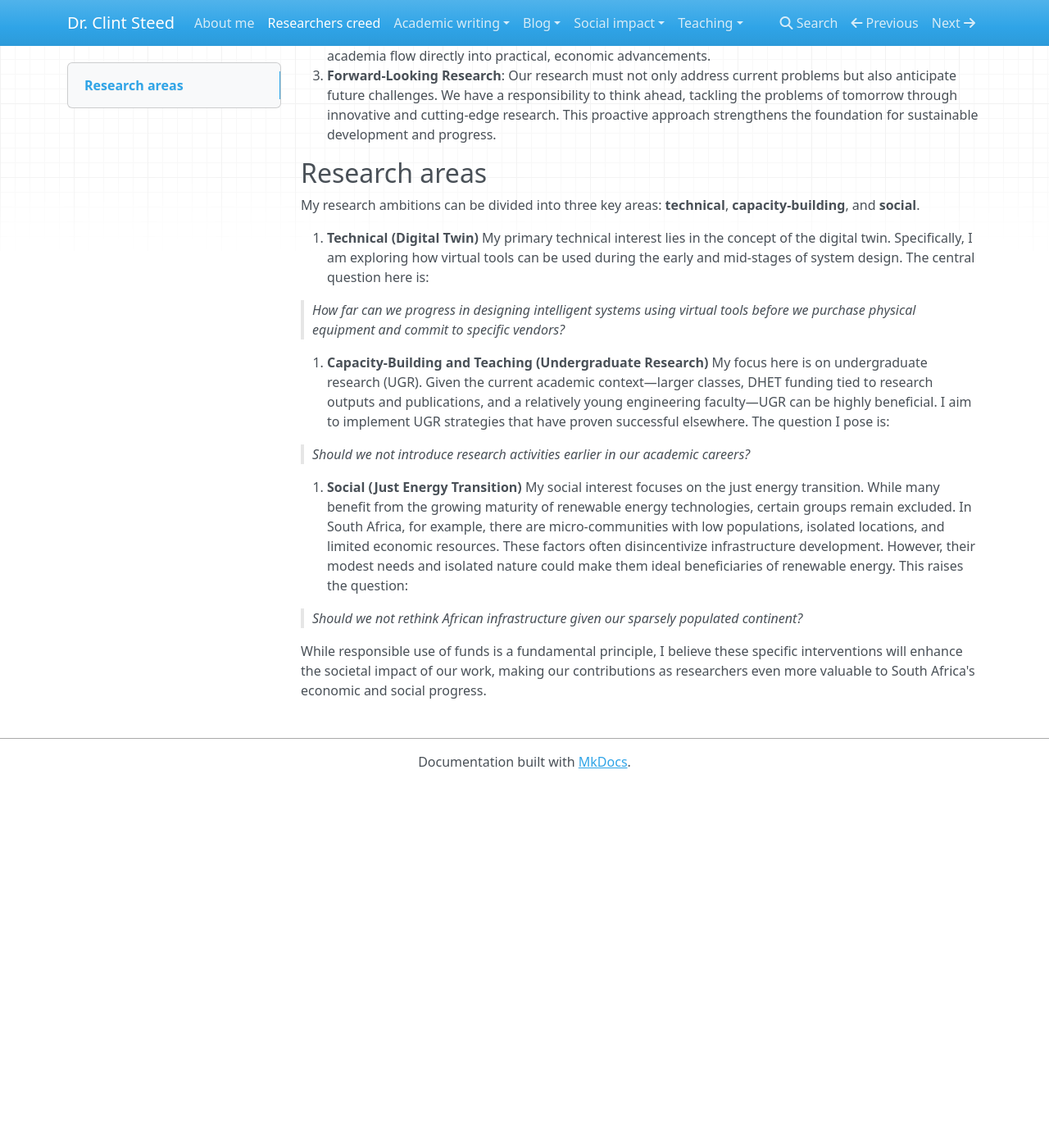
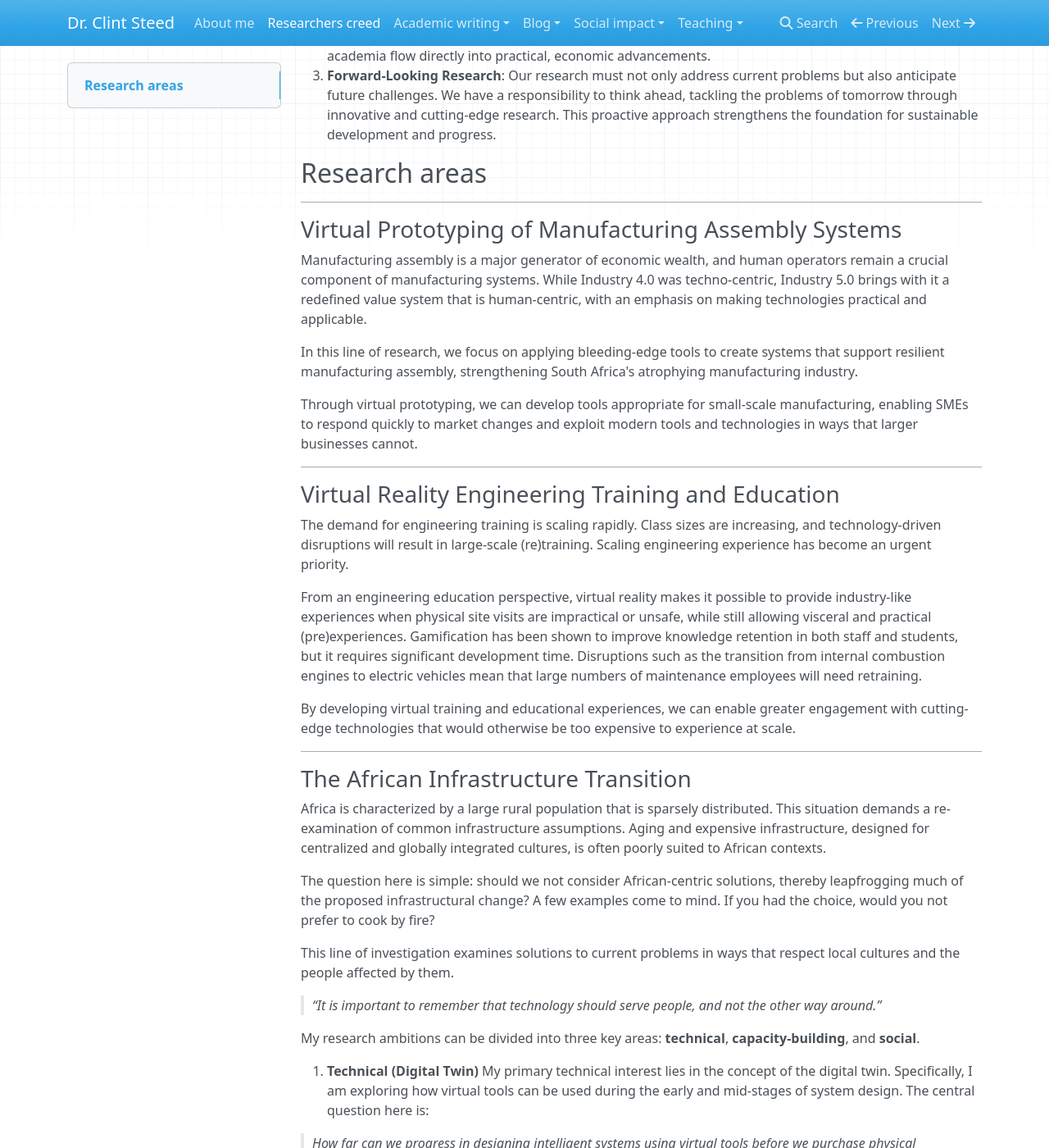
Before and after one commit to Steedalion/Blog, an MkDocs documentation site: the page built from docs/researchers creed.md, in a window 1280 px wide and 1400 px high, scrolled down 252 px. Shown: the whole window at 82% size. Built offline with MkDocs 1.6.1, drawn with Linux system fonts in a browser that asks for light colours; nearby versions of some CDN libraries; before the commit the page ends 1209 px from its top, so only the background shows below that.

Commit message:
Quick push via script.

```diff
--- a/docs/researchers creed.md
+++ b/docs/researchers creed.md
@@ -5,6 +5,40 @@
 3. **Forward-Looking Research**: Our research must not only address current problems but also anticipate future challenges. We have a responsibility to think ahead, tackling the problems of tomorrow through innovative and cutting-edge research. This proactive approach strengthens the foundation for sustainable development and progress.
 
 ## Research areas
+
+------
+
+### Virtual Prototyping of Manufacturing Assembly Systems
+
+Manufacturing assembly is a major generator of economic wealth, and human operators remain a crucial component of manufacturing systems. While Industry 4.0 was techno-centric, Industry 5.0 brings with it a redefined value system that is human-centric, with an emphasis on making technologies practical and applicable.
+
+In this line of research, we focus on applying bleeding-edge tools to create systems that support resilient manufacturing assembly, strengthening South Africa's atrophying manufacturing industry.
+
+Through virtual prototyping, we can develop tools appropriate for small-scale manufacturing, enabling SMEs to respond quickly to market changes and exploit modern tools and technologies in ways that larger businesses cannot.
+
+------
+
+### Virtual Reality Engineering Training and Education
+
+The demand for engineering training is scaling rapidly. Class sizes are increasing, and technology-driven disruptions will result in large-scale (re)training. Scaling engineering experience has become an urgent priority.
+
+From an engineering education perspective, virtual reality makes it possible to provide industry-like experiences when physical site visits are impractical or unsafe, while still allowing visceral and practical (pre)experiences. Gamification has been shown to improve knowledge retention in both staff and students, but it requires significant development time. Disruptions such as the transition from internal combustion engines to electric vehicles mean that large numbers of maintenance employees will need retraining.
+
+By developing virtual training and educational experiences, we can enable greater engagement with cutting-edge technologies that would otherwise be too expensive to experience at scale.
+
+------
+
+### The African Infrastructure Transition
+
+Africa is characterized by a large rural population that is sparsely distributed. This situation demands a re-examination of common infrastructure assumptions. Aging and expensive infrastructure, designed for centralized and globally integrated cultures, is often poorly suited to African contexts.
+
+The question here is simple: should we not consider African-centric solutions, thereby leapfrogging much of the proposed infrastructural change? A few examples come to mind. If you had the choice, would you not prefer to cook by fire?
+
+This line of investigation examines solutions to current problems in ways that respect local cultures and the people affected by them.
+
+> *“It is important to remember that technology should serve people, and not the other way around.”*
+>
+>
 
 My research ambitions can be divided into three key areas: **technical**, **capacity-building**, and **social**.
 
```
Also changed, not shown: docs/Blog/Sparesly populated infrastructure.md (added, +7 -0 lines), docs/index.md (+1 -1 lines), 1 other file.
